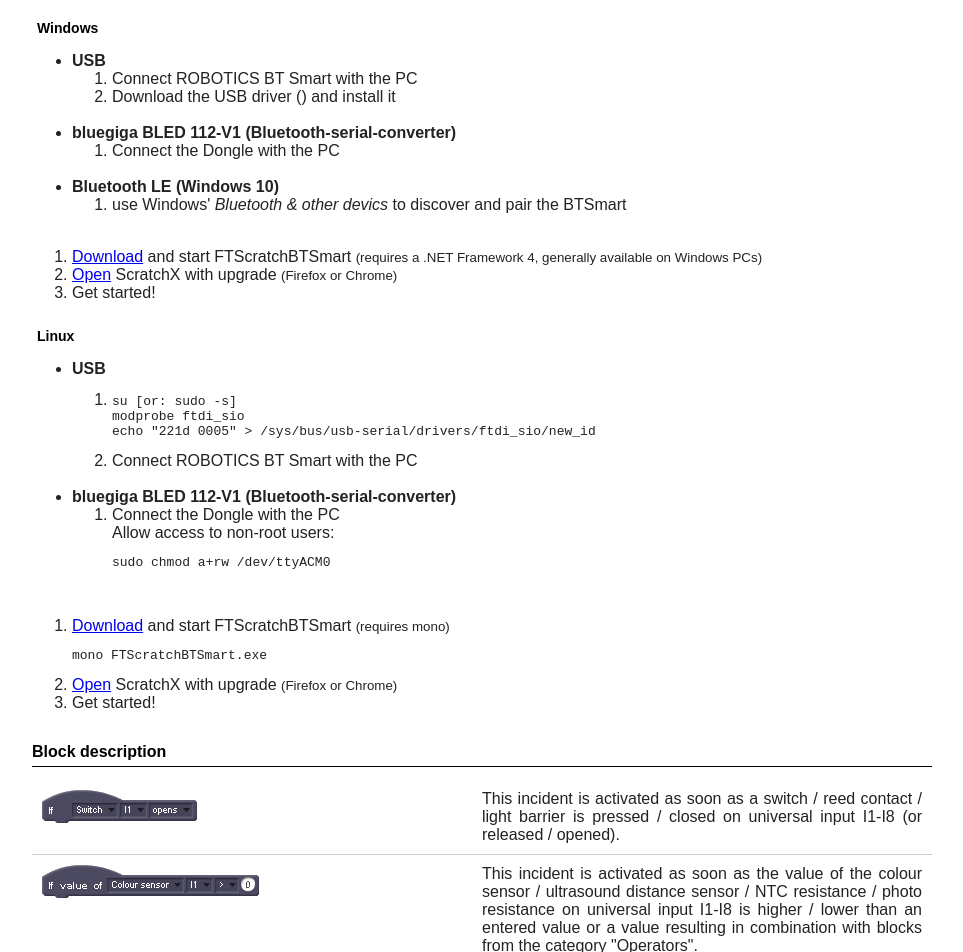
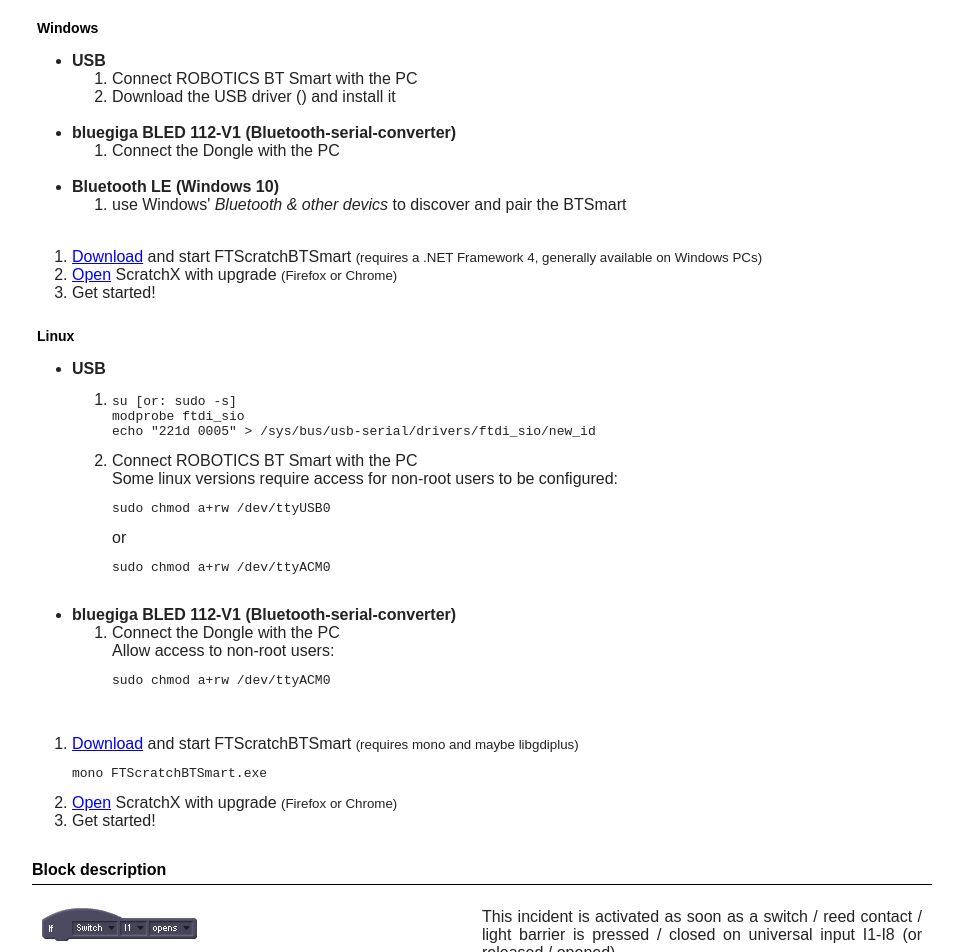
Before and after one commit to FTScratch/BTSmart, a plain HTML site: page www/en/index.html in a window 1280 px wide. Shown: the part 308-1260 px from the top of the page, without its empty margins (158-1121 px from the left). Drawn offline with Linux system fonts and the light colour scheme.

Commit message:
added hints for mono and recent linux versions

```diff
--- a/www/en/index.html
+++ b/www/en/index.html
@@ -81,7 +81,13 @@
 modprobe ftdi_sio
 echo "221d 0005" > /sys/bus/usb-serial/drivers/ftdi_sio/new_id</pre>
 							</li>
-							<li>Connect ROBOTICS BT Smart with the PC</li>
+							<li>
+								Connect ROBOTICS BT Smart with the PC<br/>
+								Some linux versions require access for non-root users to be configured:
+								<pre>sudo chmod a+rw /dev/ttyUSB0</pre>
+								or
+								<pre>sudo chmod a+rw /dev/ttyACM0</pre>
+							</li>
 						</ol>
 					</li>
 					<br/>
@@ -101,7 +107,7 @@ echo "221d 0005" > /sys/bus/usb-serial/drivers/ftdi_sio/new_id</pre>
 				<ol>
 					<li>
 						<a href="http://ftscratch.github.io/BTSmart/bin/FTScratchBTSmart.exe">Download</a>
-						and start FTScratchBTSmart <small>(requires mono)</small>
+						and start FTScratchBTSmart <small>(requires mono and maybe libgdiplus)</small>
 					</li>
 					<pre>mono FTScratchBTSmart.exe</pre>
 					<li>
```
Also changed, not shown: www/de/index.html (+6 -2 lines).
